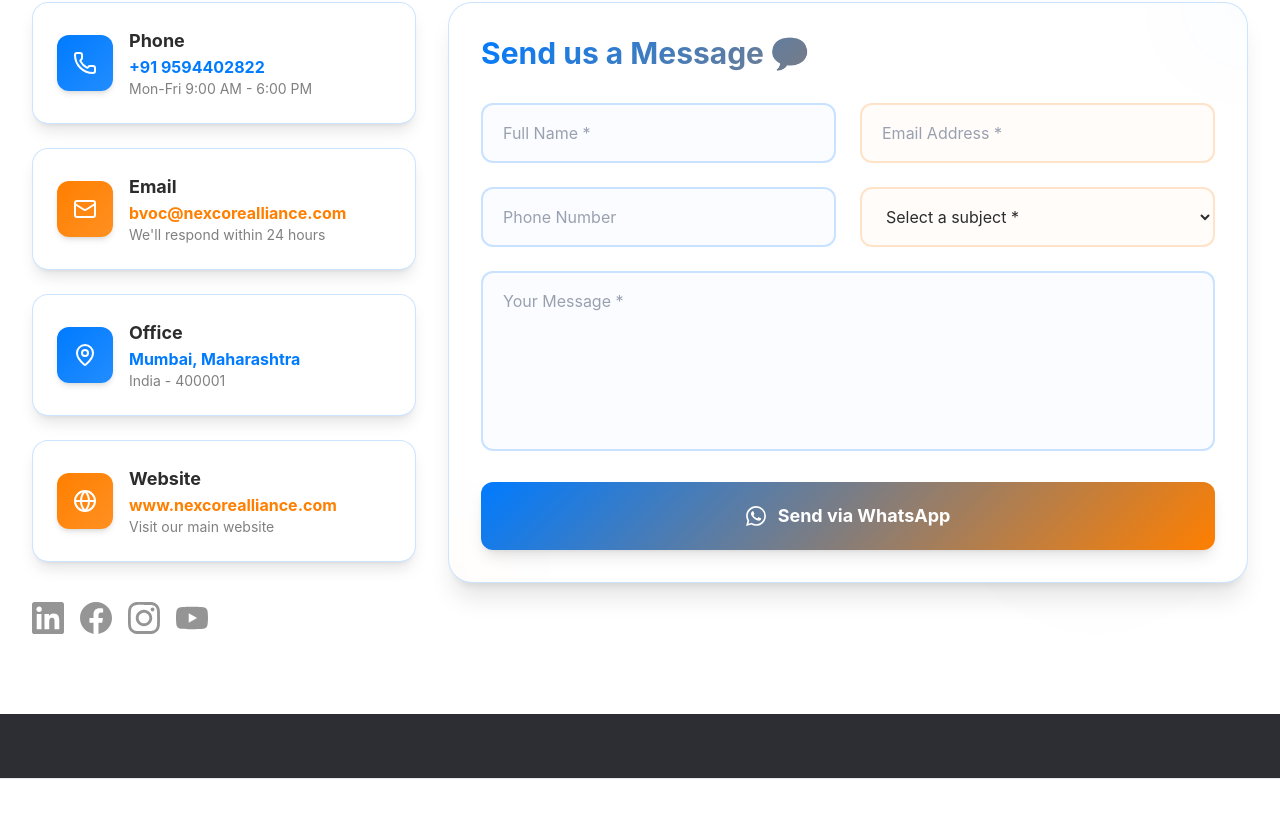
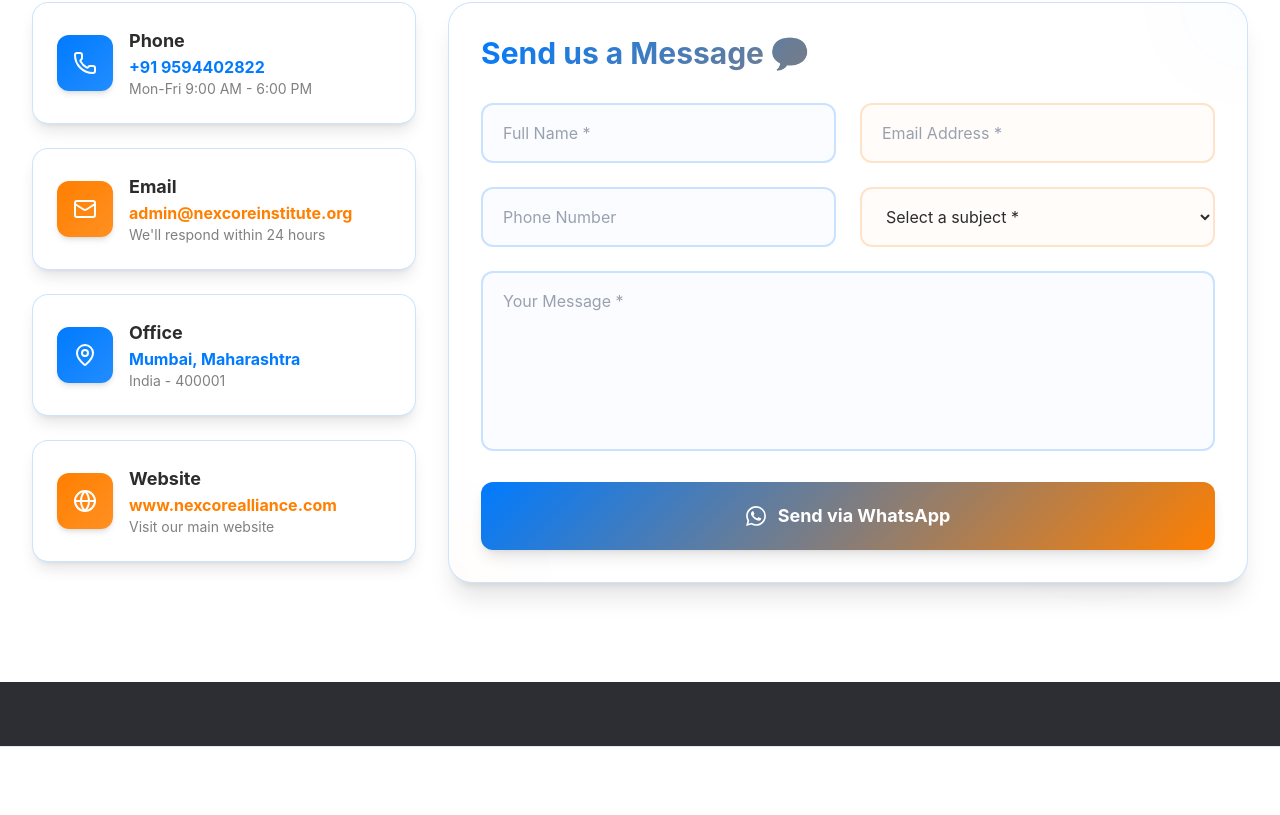
Before and after one commit to Code4Bharat1/BVOC_AIML, a Next.js app: page /contact in a window 1280 px wide. Shown: the part 485-1300 px from the top of the page. Built offline with nearby package versions, Linux system fonts and the light colour scheme.

Commit message:
fix: update contact email and comment out social media links for maintenance

```diff
--- a/src/components/Contact/Contact.jsx
+++ b/src/components/Contact/Contact.jsx
@@ -108,7 +108,7 @@ Sent from Nexcore Alliance Website`;
     {
       icon: Mail,
       title: "Email",
-      content: "bvoc@nexcorealliance.com",
+      content: "admin@nexcoreinstitute.org",
       subContent: "We'll respond within 24 hours",
       color: "#FF7F00",
       href: "mailto:bvoc@nexcorealliance.com"
@@ -132,26 +132,26 @@ Sent from Nexcore Alliance Website`;
   ];
 
   const socialLinks = [
-    {
-      icon: LinkedInIcon,
-      href: "https://www.linkedin.com/company/105730702/admin/dashboard",
-      color: "#0077b5"
-    },
-    {
-      icon: FacebookIcon,
-      href: "https://www.facebook.com/profile.php?id=61570113656994",
-      color: "#1877f2"
-    },
-    {
-      icon: InstagramIcon,
-      href: "https://www.instagram.com/nexcorealliancellp/",
-      color: "#E4405F"
-    },
-    {
-      icon: YouTubeIcon,
-      href: "https://www.youtube.com/channel/UCYqpIltw48XxkMRLC-HCgag",
-      color: "#FF0000"
-    },
+    // {
+    //   icon: LinkedInIcon,
+    //   href: "https://www.linkedin.com/company/105730702/admin/dashboard",
+    //   color: "#0077b5"
+    // },
+    // {
+    //   icon: FacebookIcon,
+    //   href: "https://www.facebook.com/profile.php?id=61570113656994",
+    //   color: "#1877f2"
+    // },
+    // {
+    //   icon: InstagramIcon,
+    //   href: "https://www.instagram.com/nexcorealliancellp/",
+    //   color: "#E4405F"
+    // },
+    // {
+    //   icon: YouTubeIcon,
+    //   href: "https://www.youtube.com/channel/UCYqpIltw48XxkMRLC-HCgag",
+    //   color: "#FF0000"
+    // },
   ];
 
   return (
```
